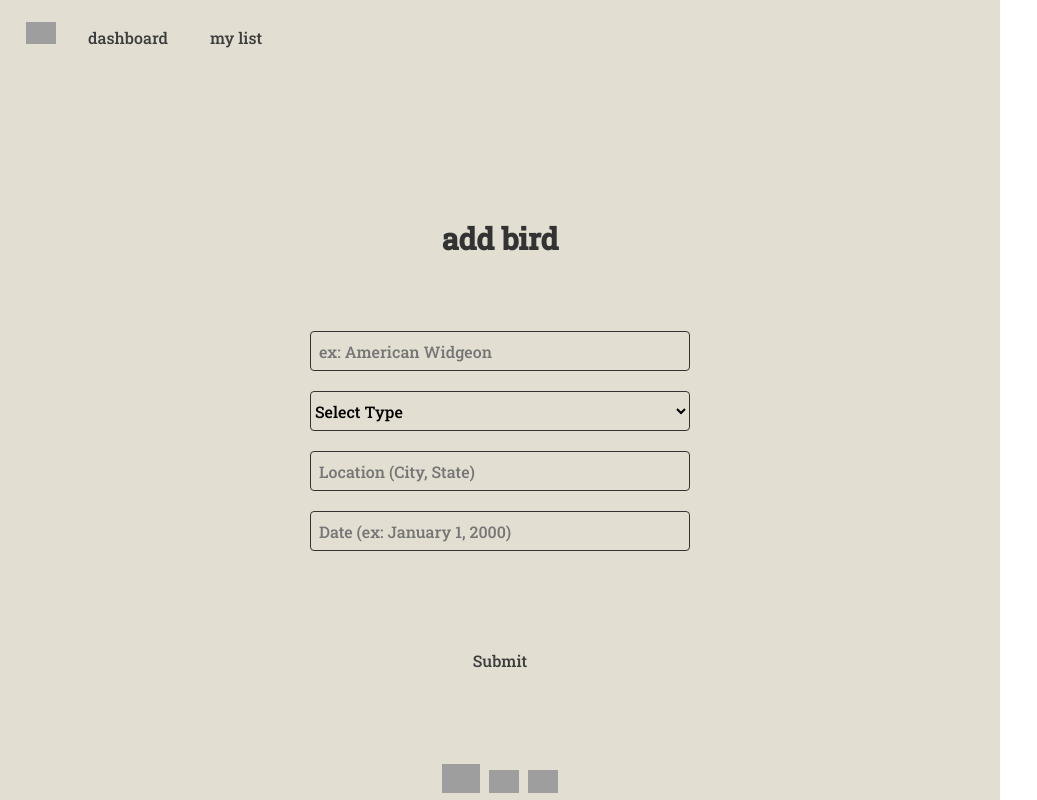
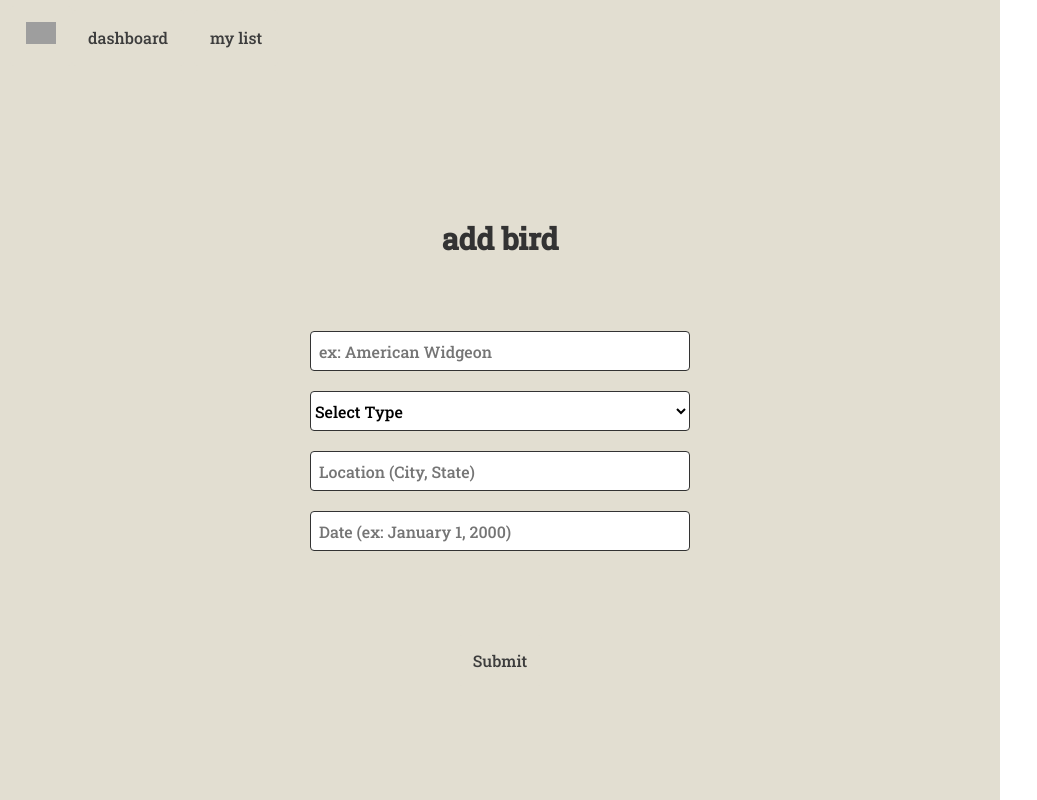
Before and after one commit to vbangs/bird-angular, an Angular app: page /add-bird in a window 1280 px wide. Shown: the top 800 px of the page, without its empty margins (0-1037 px from the left). Built offline with nearby package versions, Linux system fonts and the light colour scheme; grey boxes are pictures that could not be loaded.

Commit message:
Add ReadMe, edit styling

```diff
--- a/src/app/components/bird-form/bird-form.component.css
+++ b/src/app/components/bird-form/bird-form.component.css
@@ -17,7 +17,7 @@ h2 {
       max-width: 400px;
     }
     input {
-      background-color: rgb(226, 222, 209);
+      background-color: white;
       font-family: 'Roboto Slab', serif;
       border-radius: 4px;
       height: 40px;
@@ -25,7 +25,7 @@ h2 {
       font-size: 16px;
     }
     select {
-      background-color: rgb(226, 222, 209);
+      background-color: white;
       font-family: 'Roboto Slab', serif;
       border-radius: 4px;
       height: 40px;
@@ -40,7 +40,7 @@ h2 {
       font-size: 1rem;
       font-family: 'Roboto Slab', serif;
       color: #3d3d3d;
-      margin: 5% 38.25% auto 38.25%;
+      margin: 5% 38.25% 20% 38.25%;
     }
     .btn:hover {
       color: white;
--- a/src/app/components/main/main.component.css
+++ b/src/app/components/main/main.component.css
@@ -9,7 +9,7 @@ h2 {
 
   .menu {
     padding: 3% 0 0 0;
-    margin: 0 0 20% 0;
+    margin: 0 0 40% 0;
     max-width: 1000px;
 
     display: flex;
```
Also changed, not shown: src/app/components/main/main.component.html (line endings or trailing spaces), 1 other file (tests, documents, lock files or other folders).
